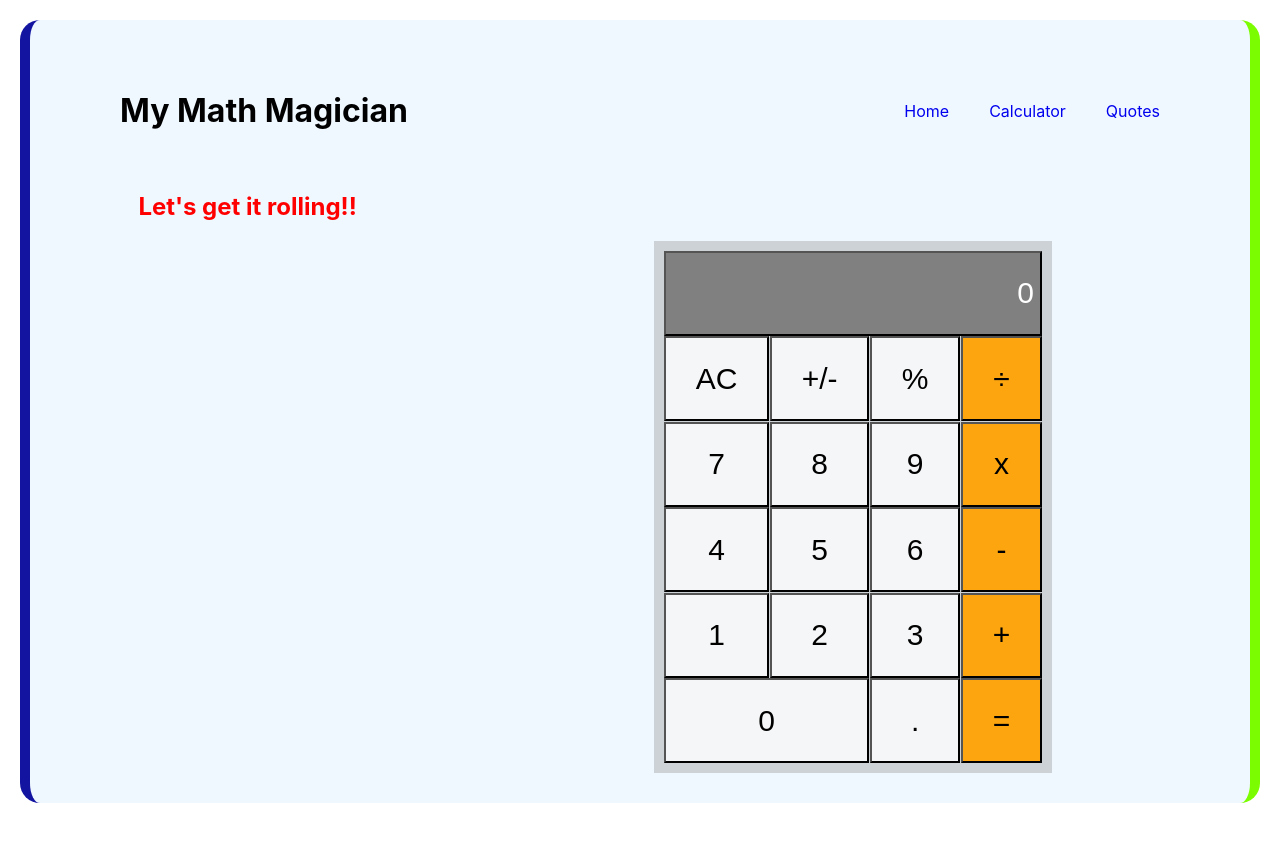
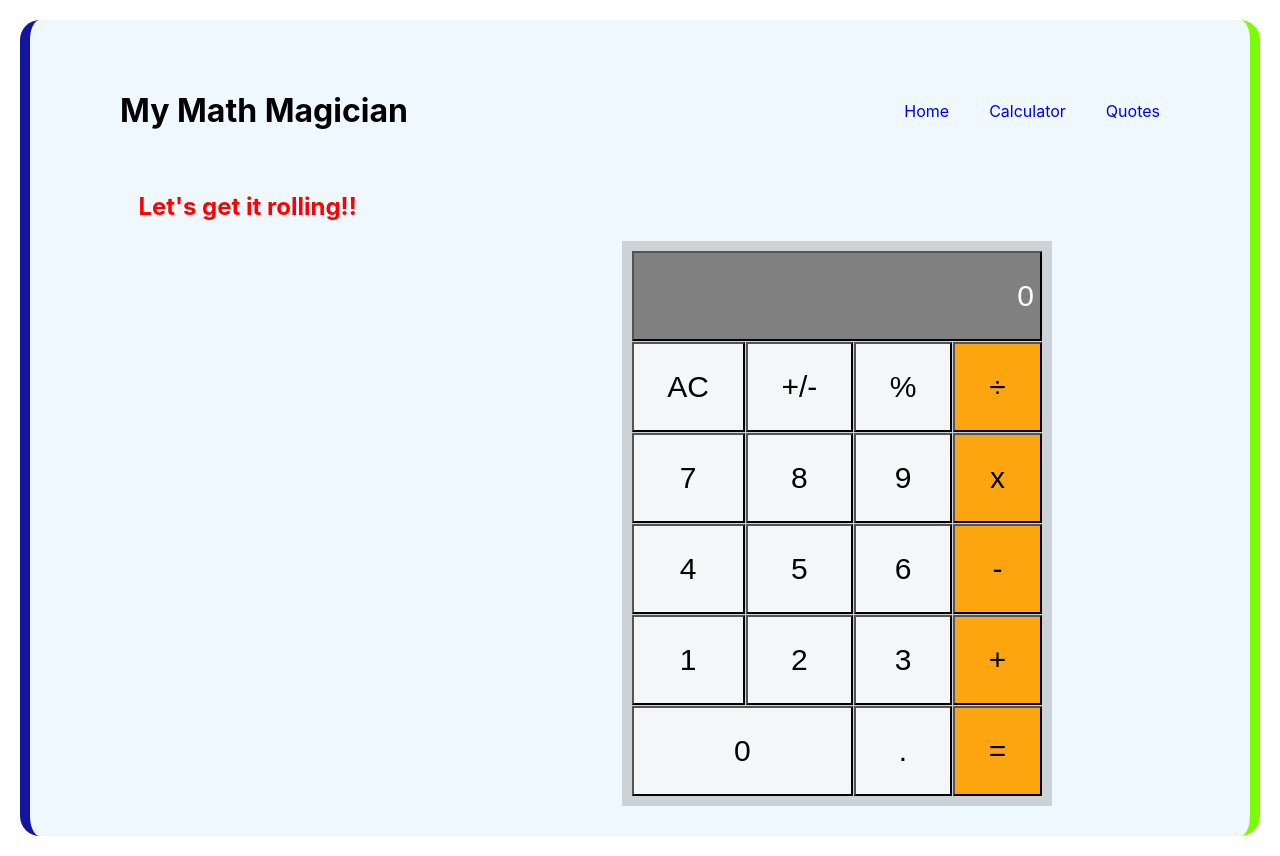
Before and after one commit to richardoppiyo/math-magician, a React (Create React App) app: page /Calculator in a window 1280 px wide. Before the commit the page ends 823 px from the top, so only its background shows below. Built offline with nearby package versions, Linux system fonts and the light colour scheme.

Commit message:
change route to the home root when the page loads

```diff
--- a/src/App.js
+++ b/src/App.js
@@ -18,7 +18,7 @@ class App extends React.Component {
         <Routes>
           <Route path="Quotes" element={<Quotes />} />
           <Route path="Calculator" element={<Calculator />} />
-          <Route path="Home" element={<Home />} />
+          <Route path="/" element={<Home />} />
         </Routes>
       </Router>
     );
--- a/src/components/Calculator.css
+++ b/src/components/Calculator.css
@@ -1,8 +1,8 @@
 .grid-container {
-  width: 35%;
+  width: 38%;
   display: grid;
   grid-template-columns: auto auto auto auto;
-  gap: 0.5px;
+  gap: 1px;
   background-color: #cdd2d6;
   padding: 10px;
   margin: 0 10vw 0 auto;
@@ -21,7 +21,7 @@
   background-color: rgba(255, 255, 255, 0.8);
   text-align: center;
   font-size: 30px;
-  height: 85px;
+  height: 90px;
 }
 
 .item1 {
--- a/src/components/Header.js
+++ b/src/components/Header.js
@@ -7,7 +7,7 @@ const Header = () => (
       My Math Magician
     </h1>
     <ul className="lists">
-      <a href="/Home" className="list-item">Home</a>
+      <a href="/" className="list-item">Home</a>
       <a href="/Calculator" className="list-item">Calculator</a>
       <a href="/Quotes" className="list-item">Quotes</a>
     </ul>
```
